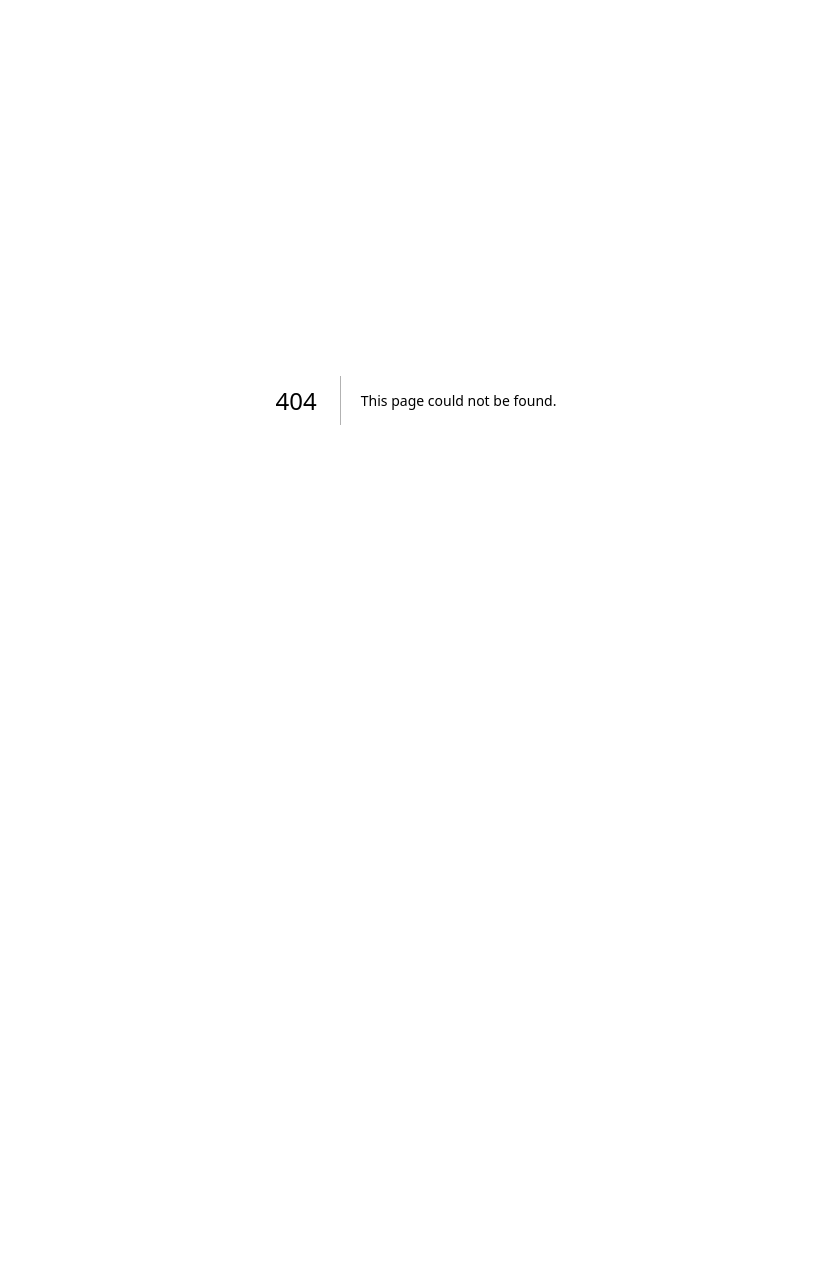
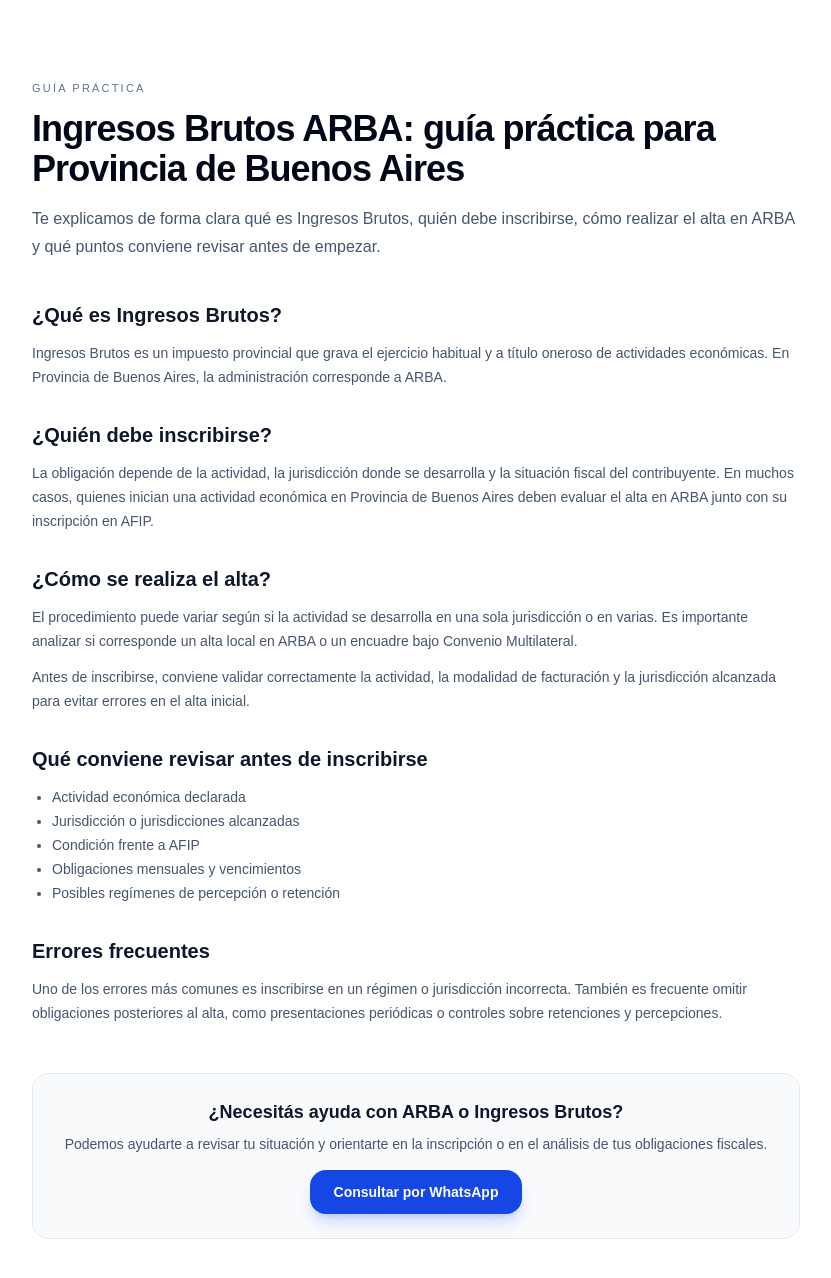
Before and after one commit to diegoartola/garciastefano-web, a Next.js app: page /ingresos-brutos-arba in a window 1280 px wide. Before the commit this address had no page. Shown: the top 1278 px of the page, without its empty margins (224-1055 px from the left). Before the commit the page ends 800 px from the top, so only its background shows below. Built offline with nearby package versions, Linux system fonts and the light colour scheme.

Commit message:
Add ARBA ingresos brutos SEO page

```diff
--- /dev/null
+++ b/app/ingresos-brutos-arba/page.tsx
@@ -0,0 +1,120 @@
+import type { Metadata } from "next";
+
+export const metadata: Metadata = {
+  title: "Ingresos Brutos ARBA: inscripción, alta y guía práctica",
+  description:
+    "Guía práctica sobre Ingresos Brutos ARBA: qué es, quién debe inscribirse, cómo dar el alta y qué tener en cuenta en Provincia de Buenos Aires.",
+};
+
+export default function Page() {
+  return (
+    <main className="px-4 py-16 md:px-6 md:py-20">
+      <div className="mx-auto max-w-3xl">
+        <p className="text-[11px] uppercase tracking-[0.2em] text-slate-500">
+          Guía práctica
+        </p>
+
+        <h1 className="mt-3 text-3xl font-bold tracking-tight text-slate-950 md:text-4xl">
+          Ingresos Brutos ARBA: guía práctica para Provincia de Buenos Aires
+        </h1>
+
+        <p className="mt-4 text-base leading-7 text-slate-600">
+          Te explicamos de forma clara qué es Ingresos Brutos, quién debe
+          inscribirse, cómo realizar el alta en ARBA y qué puntos conviene
+          revisar antes de empezar.
+        </p>
+
+        <section className="mt-10">
+          <h2 className="text-xl font-semibold text-slate-900">
+            ¿Qué es Ingresos Brutos?
+          </h2>
+
+          <p className="mt-3 text-sm leading-6 text-slate-600">
+            Ingresos Brutos es un impuesto provincial que grava el ejercicio
+            habitual y a título oneroso de actividades económicas. En Provincia
+            de Buenos Aires, la administración corresponde a ARBA.
+          </p>
+        </section>
+
+        <section className="mt-8">
+          <h2 className="text-xl font-semibold text-slate-900">
+            ¿Quién debe inscribirse?
+          </h2>
+
+          <p className="mt-3 text-sm leading-6 text-slate-600">
+            La obligación depende de la actividad, la jurisdicción donde se
+            desarrolla y la situación fiscal del contribuyente. En muchos casos,
+            quienes inician una actividad económica en Provincia de Buenos Aires
+            deben evaluar el alta en ARBA junto con su inscripción en AFIP.
+          </p>
+        </section>
+
+        <section className="mt-8">
+          <h2 className="text-xl font-semibold text-slate-900">
+            ¿Cómo se realiza el alta?
+          </h2>
+
+          <p className="mt-3 text-sm leading-6 text-slate-600">
+            El procedimiento puede variar según si la actividad se desarrolla en
+            una sola jurisdicción o en varias. Es importante analizar si
+            corresponde un alta local en ARBA o un encuadre bajo Convenio
+            Multilateral.
+          </p>
+
+          <p className="mt-3 text-sm leading-6 text-slate-600">
+            Antes de inscribirse, conviene validar correctamente la actividad,
+            la modalidad de facturación y la jurisdicción alcanzada para evitar
+            errores en el alta inicial.
+          </p>
+        </section>
+
+        <section className="mt-8">
+          <h2 className="text-xl font-semibold text-slate-900">
+            Qué conviene revisar antes de inscribirse
+          </h2>
+
+          <ul className="mt-3 list-disc pl-5 text-sm leading-6 text-slate-600">
+            <li>Actividad económica declarada</li>
+            <li>Jurisdicción o jurisdicciones alcanzadas</li>
+            <li>Condición frente a AFIP</li>
+            <li>Obligaciones mensuales y vencimientos</li>
+            <li>Posibles regímenes de percepción o retención</li>
+          </ul>
+        </section>
+
+        <section className="mt-8">
+          <h2 className="text-xl font-semibold text-slate-900">
+            Errores frecuentes
+          </h2>
+
+          <p className="mt-3 text-sm leading-6 text-slate-600">
+            Uno de los errores más comunes es inscribirse en un régimen o
+            jurisdicción incorrecta. También es frecuente omitir obligaciones
+            posteriores al alta, como presentaciones periódicas o controles
+            sobre retenciones y percepciones.
+          </p>
+        </section>
+
+        <div className="mt-12 rounded-2xl border border-slate-200 bg-slate-50 p-6 text-center">
+          <h3 className="text-lg font-semibold text-slate-900">
+            ¿Necesitás ayuda con ARBA o Ingresos Brutos?
+          </h3>
+
+          <p className="mt-2 text-sm text-slate-600">
+            Podemos ayudarte a revisar tu situación y orientarte en la
+            inscripción o en el análisis de tus obligaciones fiscales.
+          </p>
+
+          <a
+            href="https://wa.me/5492215035412?text=Hola,%20quiero%20consultar%20por%20Ingresos%20Brutos%20ARBA"
+            target="_blank"
+            rel="noopener noreferrer"
+            className="mt-4 inline-block rounded-2xl bg-blue-700 px-6 py-3 text-sm font-semibold text-white shadow-lg shadow-blue-700/20 transition hover:bg-blue-800"
+          >
+            Consultar por WhatsApp
+          </a>
+        </div>
+      </div>
+    </main>
+  );
+}
--- a/app/page.tsx
+++ b/app/page.tsx
@@ -491,6 +491,28 @@
             <span className="text-xs text-blue-700 font-medium">Destacado</span>
           </div>
 
+          <div className="rounded-2xl border border-slate-200 bg-white p-5">
+            <p className="text-[11px] uppercase tracking-[0.2em] text-slate-500">
+              Guía práctica
+            </p>
+
+            <h3 className="mt-2 text-lg font-semibold text-slate-900">
+              Ingresos Brutos ARBA: guía práctica para Provincia de Buenos Aires
+            </h3>
+
+            <p className="mt-2 text-sm text-slate-600">
+              Qué es, quién debe inscribirse, cómo realizar el alta y qué
+              revisar antes de empezar.
+            </p>
+
+            <a
+              href="/ingresos-brutos-arba"
+              className="mt-3 inline-block text-sm font-semibold text-blue-700 hover:underline"
+            >
+              Leer guía completa →
+            </a>
+          </div>
+
           <div className="mt-12 grid gap-6 md:mt-14 md:grid-cols-2 xl:grid-cols-4">
             {officialUpdates.map((item) => (
               <article
```
